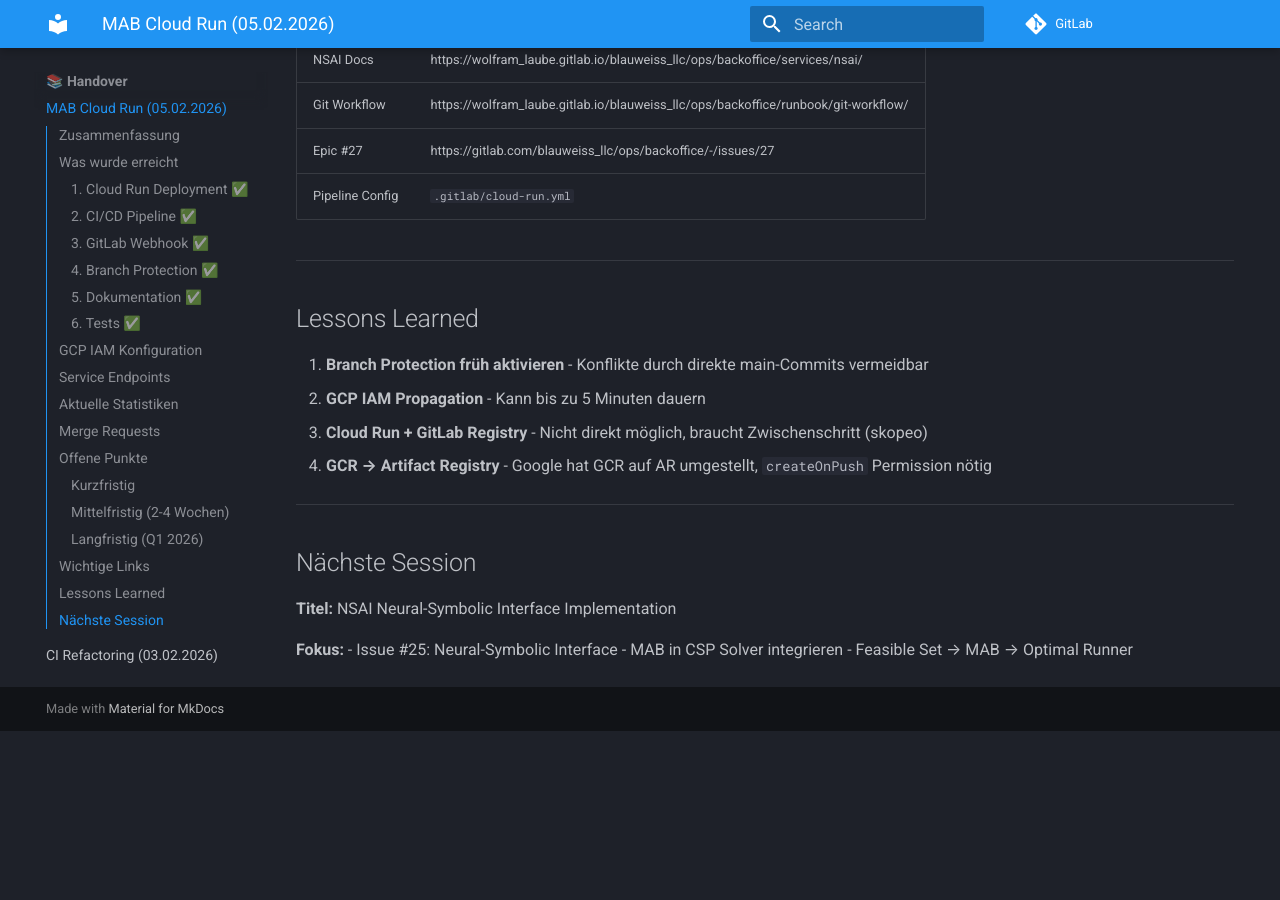
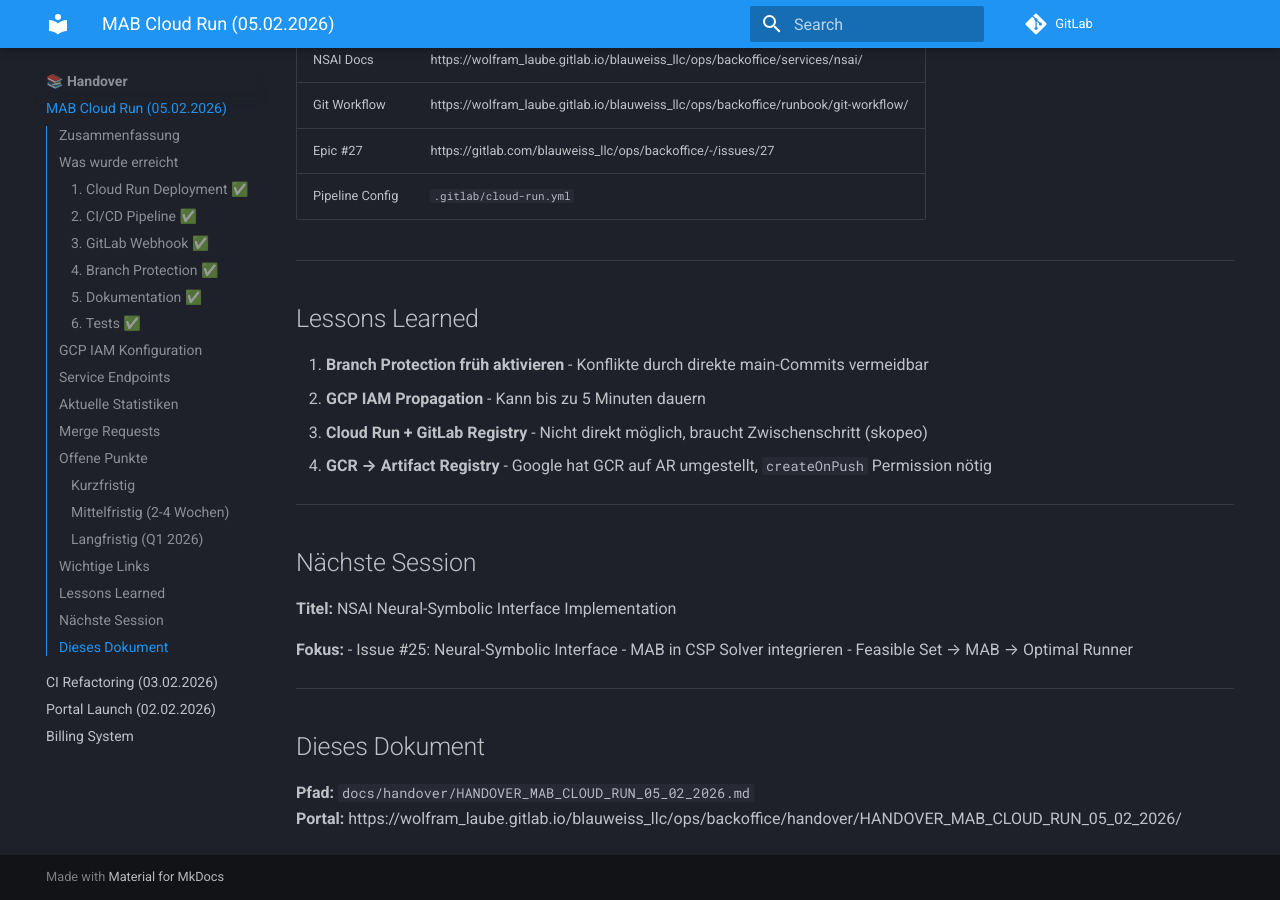
Before and after one commit to wolfram-laube/backoffice, an MkDocs documentation site: the page built from docs/handover/HANDOVER_MAB_CLOUD_RUN_05_02_2026.md, in a window 1280 px wide and 900 px high, scrolled down 3854 px. Built offline with MkDocs 1.6.1 and Material for MkDocs 9.7.7, drawn with Linux system fonts in a browser that asks for light colours; comment, search, counter and statistics services are not loaded; before the commit the page ends 4585 px from its top, so only the background shows below that.

Commit message:
fix(docs): add self-reference to handover document

```diff
--- a/docs/handover/HANDOVER_MAB_CLOUD_RUN_05_02_2026.md
+++ b/docs/handover/HANDOVER_MAB_CLOUD_RUN_05_02_2026.md
@@ -155,3 +155,10 @@
 - Issue #25: Neural-Symbolic Interface
 - MAB in CSP Solver integrieren
 - Feasible Set → MAB → Optimal Runner
+
+---
+
+## Dieses Dokument
+
+**Pfad:** `docs/handover/HANDOVER_MAB_CLOUD_RUN_05_02_2026.md`
+**Portal:** https://wolfram_laube.gitlab.io/blauweiss_llc/ops/backoffice/handover/HANDOVER_MAB_CLOUD_RUN_05_02_2026/
```
